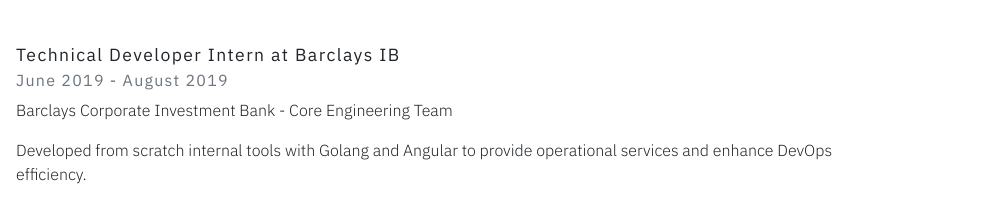
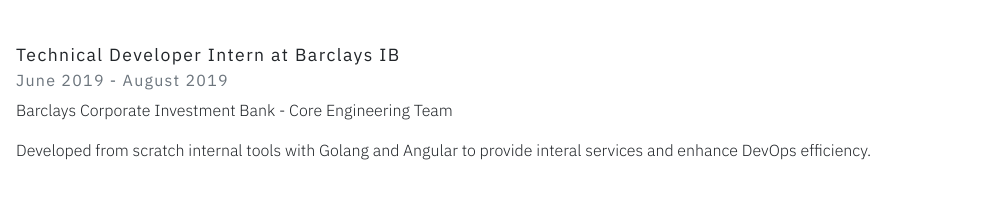
Before and after one commit to magetron/magetron.github.io, a plain HTML site: page index.html in a window 1280 px wide. Shown: the part 2040-2259 px from the top of the page, 274-1280 px from the left. Drawn offline with Linux system fonts and the light colour scheme.

Commit message:
brush up the page as well due to resume change

```diff
--- a/index.html
+++ b/index.html
@@ -145,7 +145,7 @@
                   <h5 class="card-title">Technical Developer Intern at Barclays IB</h5>
                   <h6 class="card-subtitle mb-2 text-muted">June 2019 - August 2019</h6>
                     <p class="card-text">Barclays Corporate Investment Bank - Core Engineering Team </p>
-                    <p class="card-text">Developed from scratch internal tools with Golang and Angular to provide operational services and enhance DevOps efficiency. </p>
+                    <p class="card-text">Developed from scratch internal tools with Golang and Angular to provide interal services and enhance DevOps efficiency. </p>
                 </div>
               </div>
             </div>
```
